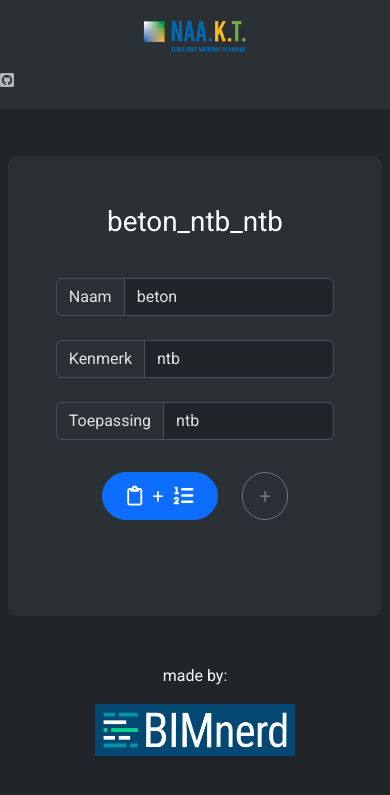
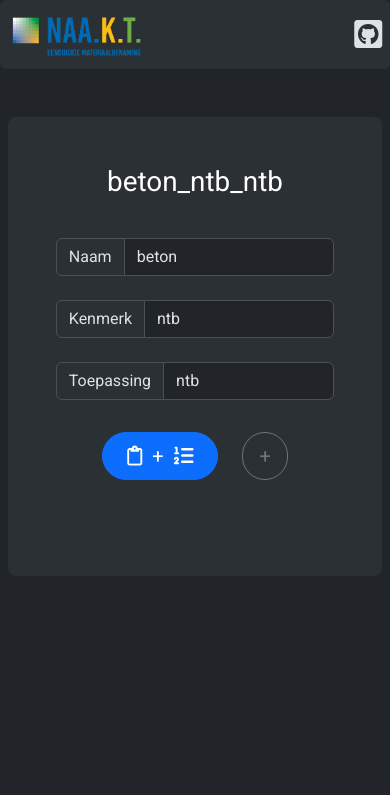
Before and after one commit to ArjanPeeters/NaamKenmerkToepassing, a Flask app: page / in a window 390 px wide. Shown: the top 795 px of the page. Run offline with Flask 3, Linux system fonts and the light colour scheme; some libraries are stand-ins or nearby versions.

Commit message:
Deleted some backup commenting

```diff
--- a/templates/base.html
+++ b/templates/base.html
@@ -13,38 +13,41 @@
 </head>
 
 <body>
-	<!-- bootstrap
-	<header>
-		<div class="header-image">
-			<p style="text-align:center;"><img src="static/Logo_Naakt.png" alt="Naa.K.T. Logo" width="250"></p>
-		</div>
-	</header> -->
-<nav class="navbar navbar-expand-lg navbar-light bg-body-tertiary">
-    <div class="container-fluid">
-        <div class="d-flex"></div>
-            <a class="navbar-brand mx-auto" href="https://www.bimloket.nl/p/682/1-NAAKT-Eenduidige-materiaalbenaming" target="_blank">
-                <img src="static/Logo_Naakt.png" alt="Naa.K.T. Logo" width="auto" height="40" class="d-inline-block align-text-top">
-            </a>
+
+<nav class="navbar navbar-expand-lg bg-body-tertiary rounded" aria-label="Thirteenth navbar example">
+
+    <div class="container-fluid" id="NavBar">
+        <div class="collapse navbar-collapse d-lg-flex">
+            <div class="nav-item">
+                <a class="navbar-brand mx-auto" href="https://www.bimnerd.nl" target="_blank">
+                    <img src="static/Logo_BIMnerd.png" alt="Naa.K.T. Logo" width="auto" height="40" class="d-inline-block align-text-top">
+                </a>
+            </div>
         </div>
-        <ul class="navbar-nav flex-row">
+        <ul class="navbar-nav col-lg-6 justify-content-lg-center">
             <li class="nav-item">
-                <a class="nav-link" href="https://github.com/ArjanPeeters/NaamKenmerkToepassing">
-                    <i class="fa-brands fa-square-github"></i>
+                <a class="navbar-brand mx-auto" href="https://www.bimloket.nl/p/682/1-NAAKT-Eenduidige-materiaalbenaming" target="_blank">
+                    <img src="static/Logo_Naakt.png" alt="Naa.K.T. Logo" width="auto" height="50" class="d-inline-block align-text-top">
                 </a>
             </li>
         </ul>
-    </nav>
+        <div class="d-lg-flex col-lg-3 justify-content-lg-end">
+            <div class="nav-item">
+                <a class="nav-link" href="https://github.com/ArjanPeeters/NaamKenmerkToepassing">
+                    <i class="fa-brands fa-square-github fa-2xl"></i>
+                </a>
+            </div>
+        </div>
+    </ul>
+    </div>
 </nav>
+
+
 {% block content %}
 
 {% endblock %}
 </body>
 <script src="https://cdn.jsdelivr.net/npm/bootstrap@5.0.2/dist/js/bootstrap.bundle.min.js" integrity="sha384-MrcW6ZMFYlzcLA8Nl+NtUVF0sA7MsXsP1UyJoMp4YLEuNSfAP+JcXn/tWtIaxVXM" crossorigin="anonymous"></script>
 <script src="{{ url_for('static', filename='scripts.js') }}"></script>
-<footer>
-	<p class="text-light" style="text-align:center;">made by:</p>
-	<div class="header-image">
-		<p style="text-align:center;"><img src="static/Logo_BIMnerd.png" alt="BIMnerd Logo" width="200"></p>
-	</div>
-</footer>
+
 </html>
```
